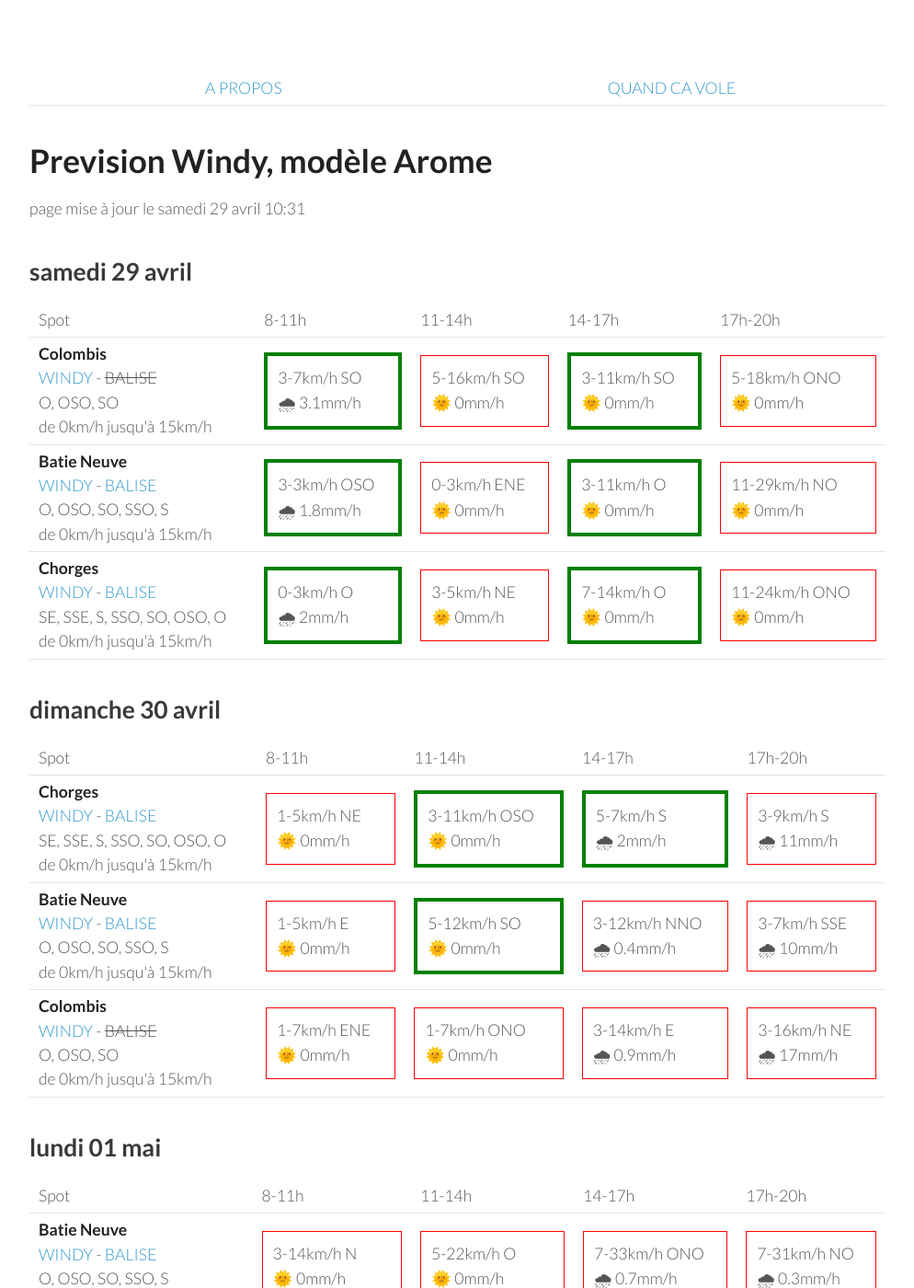
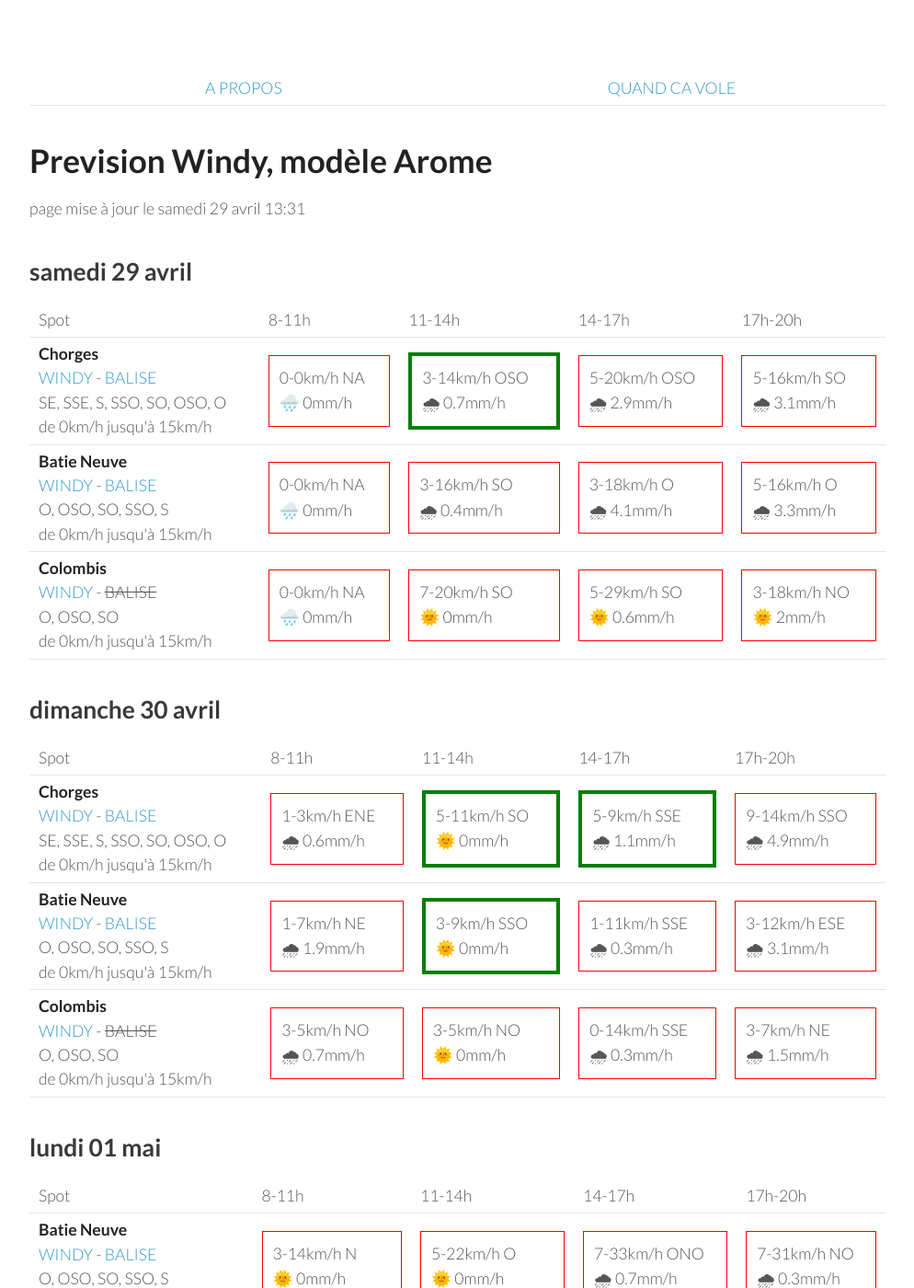
Before and after one commit to parapente-dans-le-nord/parapente-dans-le-nord.github.io, a Jekyll site: the page built from serre_poncon.markdown, in a window 1280 px wide and 1400 px high. Shown: the whole window at 92% size, without its empty margins (26-1020 px from the left). Built offline with Jekyll 4.4.1, drawn with Linux system fonts in a browser that asks for light colours.

Commit message:
update index.markdown

```diff
--- a/serre_poncon.markdown
+++ b/serre_poncon.markdown
@@ -7,7 +7,7 @@ title:  "Tous les spots"
 {: .links}
 
 # Prevision Windy, modèle Arome
-page mise à jour le samedi 29 avril 10:31
+page mise à jour le samedi 29 avril 13:31
 
 ## samedi 29 avril
 
@@ -22,33 +22,30 @@ page mise à jour le samedi 29 avril 10:31
       <td>17h-20h</td>
     </tr>
 <tr>
-        <td><strong>Colombis</strong><br><a href="https://windy.com/44.494/6.216?44.559,6.262,10">WINDY</a> - <span class="no-balise"> BALISE </span><br> <span class="vent-favorable">O, OSO, SO</span><br><span class="force-vent">de 0km/h jusqu'à 15km/h</span> </td>
+        <td><strong>Chorges</strong><br><a href="https://windy.com/44.578/6.280?44.559,6.262,10">WINDY</a> - <span class=""><a href="https://www.openwindmap.org/PP554">BALISE</a> </span><br> <span class="vent-favorable">SE, SSE, S, SSO, SO, OSO, O</span><br><span class="force-vent">de 0km/h jusqu'à 15km/h</span> </td>
 
-            <td><div class="flyable"><p>3-7km/h SO</p><p>🌧 3.1mm/h</p></div></td>
-            <td><div class="not-flyable"><p>5-16km/h SO</p><p>🌞 0mm/h</p></div></td>
-            <td><div class="flyable"><p>3-11km/h SO</p><p>🌞 0mm/h</p></div></td>
-            <td><div class="not-flyable"><p>5-18km/h ONO</p><p>🌞 0mm/h</p></div></td>
-
+            <td><div class="not-flyable"><p>0-0km/h NA</p><p>🌧️ 0mm/h</p></div></td>
+            <td><div class="flyable"><p>3-14km/h OSO</p><p>🌧 0.7mm/h</p></div></td>
+            <td><div class="not-flyable"><p>5-20km/h OSO</p><p>🌧 2.9mm/h</p></div></td>
+            <td><div class="not-flyable"><p>5-16km/h SO</p><p>🌧 3.1mm/h</p></div></td>
 
     </tr>
 <tr>
         <td><strong>Batie Neuve</strong><br><a href="https://windy.com/44.584/6.236?44.559,6.262,10,m:eTtagly">WINDY</a> - <span class=""><a href="https://www.openwindmap.org/PP554">BALISE</a> </span><br> <span class="vent-favorable">O, OSO, SO, SSO, S</span><br><span class="force-vent">de 0km/h jusqu'à 15km/h</span> </td>
 
-            <td><div class="flyable"><p>3-3km/h OSO</p><p>🌧 1.8mm/h</p></div></td>
-            <td><div class="not-flyable"><p>0-3km/h ENE</p><p>🌞 0mm/h</p></div></td>
-            <td><div class="flyable"><p>3-11km/h O</p><p>🌞 0mm/h</p></div></td>
-            <td><div class="not-flyable"><p>11-29km/h NO</p><p>🌞 0mm/h</p></div></td>
-
+            <td><div class="not-flyable"><p>0-0km/h NA</p><p>🌧️ 0mm/h</p></div></td>
+            <td><div class="not-flyable"><p>3-16km/h SO</p><p>🌧 0.4mm/h</p></div></td>
+            <td><div class="not-flyable"><p>3-18km/h O</p><p>🌧 4.1mm/h</p></div></td>
+            <td><div class="not-flyable"><p>5-16km/h O</p><p>🌧 3.3mm/h</p></div></td>
 
     </tr>
 <tr>
-        <td><strong>Chorges</strong><br><a href="https://windy.com/44.578/6.280?44.559,6.262,10">WINDY</a> - <span class=""><a href="https://www.openwindmap.org/PP554">BALISE</a> </span><br> <span class="vent-favorable">SE, SSE, S, SSO, SO, OSO, O</span><br><span class="force-vent">de 0km/h jusqu'à 15km/h</span> </td>
+        <td><strong>Colombis</strong><br><a href="https://windy.com/44.494/6.216?44.559,6.262,10">WINDY</a> - <span class="no-balise"> BALISE </span><br> <span class="vent-favorable">O, OSO, SO</span><br><span class="force-vent">de 0km/h jusqu'à 15km/h</span> </td>
 
-            <td><div class="flyable"><p>0-3km/h O</p><p>🌧 2mm/h</p></div></td>
-            <td><div class="not-flyable"><p>3-5km/h NE</p><p>🌞 0mm/h</p></div></td>
-            <td><div class="flyable"><p>7-14km/h O</p><p>🌞 0mm/h</p></div></td>
-            <td><div class="not-flyable"><p>11-24km/h ONO</p><p>🌞 0mm/h</p></div></td>
-
+            <td><div class="not-flyable"><p>0-0km/h NA</p><p>🌧️ 0mm/h</p></div></td>
+            <td><div class="not-flyable"><p>7-20km/h SO</p><p>🌞 0mm/h</p></div></td>
+            <td><div class="not-flyable"><p>5-29km/h SO</p><p>🌞 0.6mm/h</p></div></td>
+            <td><div class="not-flyable"><p>3-18km/h NO</p><p>🌞 2mm/h</p></div></td>
 
     </tr>
 
@@ -70,30 +67,30 @@ page mise à jour le samedi 29 avril 10:31
 <tr>
         <td><strong>Chorges</strong><br><a href="https://windy.com/44.578/6.280?44.559,6.262,10">WINDY</a> - <span class=""><a href="https://www.openwindmap.org/PP554">BALISE</a> </span><br> <span class="vent-favorable">SE, SSE, S, SSO, SO, OSO, O</span><br><span class="force-vent">de 0km/h jusqu'à 15km/h</span> </td>
 
-            <td><div class="not-flyable"><p>1-5km/h NE</p><p>🌞 0mm/h</p></div></td>
-            <td><div class="flyable"><p>3-11km/h OSO</p><p>🌞 0mm/h</p></div></td>
-            <td><div class="flyable"><p>5-7km/h S</p><p>🌧 2mm/h</p></div></td>
-            <td><div class="not-flyable"><p>3-9km/h S</p><p>🌧 11mm/h</p></div></td>
+            <td><div class="not-flyable"><p>1-3km/h ENE</p><p>🌧 0.6mm/h</p></div></td>
+            <td><div class="flyable"><p>5-11km/h SO</p><p>🌞 0mm/h</p></div></td>
+            <td><div class="flyable"><p>5-9km/h SSE</p><p>🌧 1.1mm/h</p></div></td>
+            <td><div class="not-flyable"><p>9-14km/h SSO</p><p>🌧 4.9mm/h</p></div></td>
 
 
     </tr>
 <tr>
         <td><strong>Batie Neuve</strong><br><a href="https://windy.com/44.584/6.236?44.559,6.262,10,m:eTtagly">WINDY</a> - <span class=""><a href="https://www.openwindmap.org/PP554">BALISE</a> </span><br> <span class="vent-favorable">O, OSO, SO, SSO, S</span><br><span class="force-vent">de 0km/h jusqu'à 15km/h</span> </td>
 
-            <td><div class="not-flyable"><p>1-5km/h E</p><p>🌞 0mm/h</p></div></td>
-            <td><div class="flyable"><p>5-12km/h SO</p><p>🌞 0mm/h</p></div></td>
-            <td><div class="not-flyable"><p>3-12km/h NNO</p><p>🌧 0.4mm/h</p></div></td>
-            <td><div class="not-flyable"><p>3-7km/h SSE</p><p>🌧 10mm/h</p></div></td>
+            <td><div class="not-flyable"><p>1-7km/h NE</p><p>🌧 1.9mm/h</p></div></td>
+            <td><div class="flyable"><p>3-9km/h SSO</p><p>🌞 0mm/h</p></div></td>
+            <td><div class="not-flyable"><p>1-11km/h SSE</p><p>🌧 0.3mm/h</p></div></td>
+            <td><div class="not-flyable"><p>3-12km/h ESE</p><p>🌧 3.1mm/h</p></div></td>
 
 
     </tr>
 <tr>
         <td><strong>Colombis</strong><br><a href="https://windy.com/44.494/6.216?44.559,6.262,10">WINDY</a> - <span class="no-balise"> BALISE </span><br> <span class="vent-favorable">O, OSO, SO</span><br><span class="force-vent">de 0km/h jusqu'à 15km/h</span> </td>
 
-            <td><div class="not-flyable"><p>1-7km/h ENE</p><p>🌞 0mm/h</p></div></td>
-            <td><div class="not-flyable"><p>1-7km/h ONO</p><p>🌞 0mm/h</p></div></td>
-            <td><div class="not-flyable"><p>3-14km/h E</p><p>🌧 0.9mm/h</p></div></td>
-            <td><div class="not-flyable"><p>3-16km/h NE</p><p>🌧 17mm/h</p></div></td>
+            <td><div class="not-flyable"><p>3-5km/h NO</p><p>🌧 0.7mm/h</p></div></td>
+            <td><div class="not-flyable"><p>3-5km/h NO</p><p>🌞 0mm/h</p></div></td>
+            <td><div class="not-flyable"><p>0-14km/h SSE</p><p>🌧 0.3mm/h</p></div></td>
+            <td><div class="not-flyable"><p>3-7km/h NE</p><p>🌧 1.5mm/h</p></div></td>
 
 
     </tr>
```
